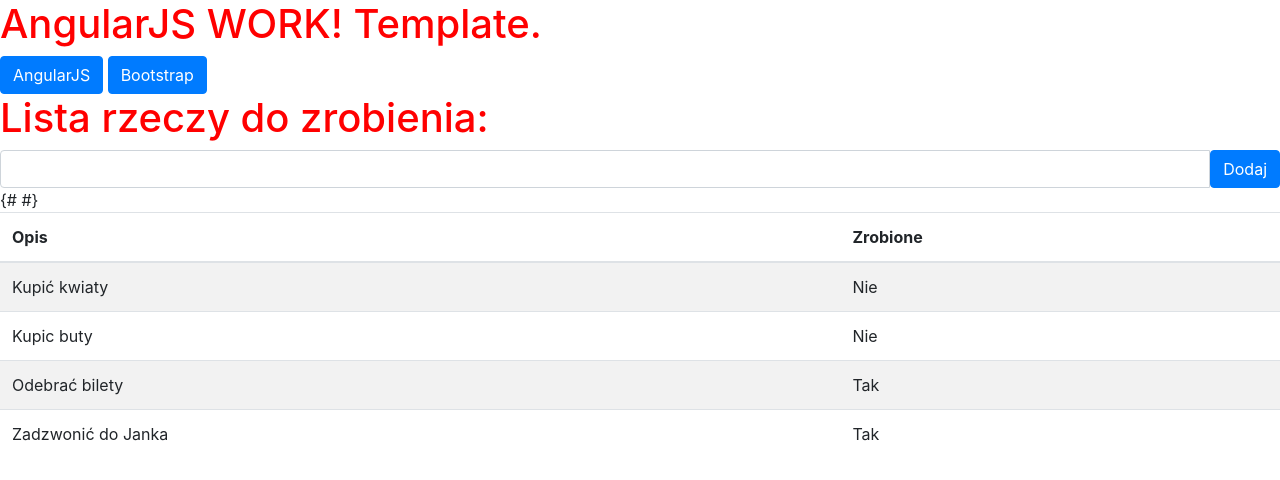
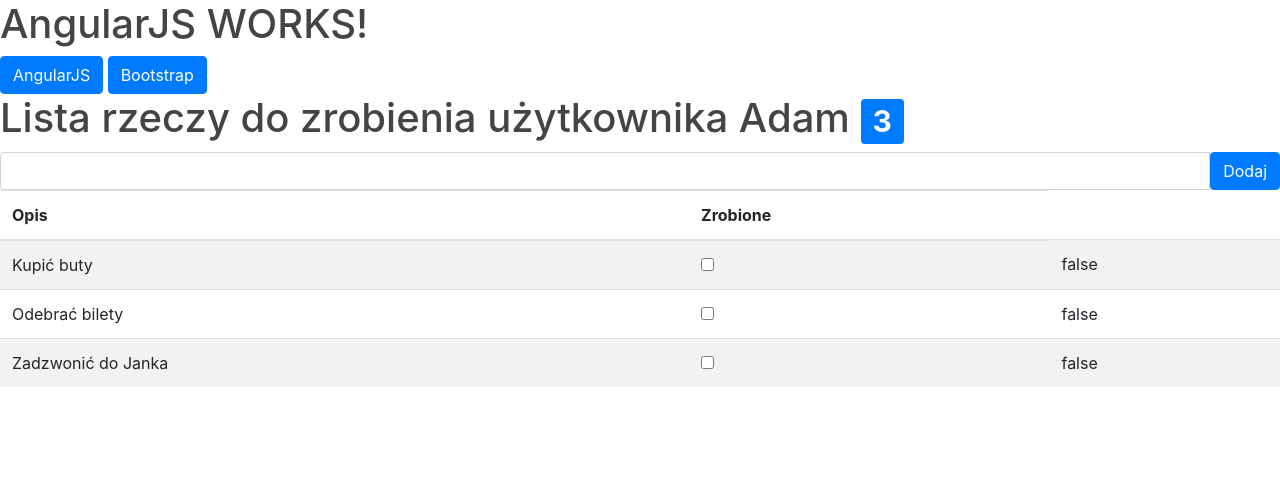
Before and after one commit to digitalsnuff/angularjs-tutorial, a website built with webpack: page src/todo.html in a window 1280 px wide. Built offline with nearby package versions, Linux system fonts and the light colour scheme; some packages are replaced by stand-ins of ours.

Commit message:
data binding

```diff
--- a/server.js
+++ b/server.js
@@ -1,4 +1,4 @@
 var connect = require("connect");
 var serveStatic = require("serve-static");
 
-connect().use(serveStatic("./dist")).listen(5000);
+connect().use(serveStatic("./src")).listen(5000);
--- a/src/scss/app.scss
+++ b/src/scss/app.scss
@@ -1,5 +1,5 @@
 body {
     h1 {
-        color: red;
+        color: #444;
     }
 }
--- a/src/todo.html
+++ b/src/todo.html
@@ -5,13 +5,17 @@
     <meta name="viewport" content="width=device-width, initial-scale=1.0" />
     <title>Todop List</title>
   </head>
-
-  <body>
-    <h1>AngularJS WORK! Template.</h1>
+  <body ng-controller="ToDoCtrl">
+    <h1>AngularJS WORKS!</h1>
     <div class="btn btn-primary">{{"AngularJS"}}</div>
     <div class="btn btn-primary">Bootstrap</div>
     <div class="page-header">
-      <h1>Lista rzeczy do zrobienia:</h1>
+      <h1>
+        Lista rzeczy do zrobienia użytkownika {{ todo.user }}
+        <span class="badge badge-primary" ng-hide="incompleteCount() === 0"
+          >{{todo.items.length}}</span
+        >
+      </h1>
     </div>
     <div class="panel">
       <div class="input-group">
@@ -27,24 +31,11 @@
           <th>Opis</th>
           <th>Zrobione</th>
           <tbody>
-            {#
-            <tr>
-              <td>Kupić kwiaty</td>
-              <td>Nie</td>
+            <tr ng-repeat="item in todo.items">
+              <td>{{item.action}}</td>
+              <td><input type="checkbox" ng-model="item.done" /></td>
+              <td>{{item.done}}</td>
             </tr>
-            <tr>
-              <td>Kupic buty</td>
-              <td>Nie</td>
-            </tr>
-            <tr>
-              <td>Odebrać bilety</td>
-              <td>Tak</td>
-            </tr>
-            <tr>
-              <td>Zadzwonić do Janka</td>
-              <td>Tak</td>
-            </tr>
-            #}
           </tbody>
         </tr>
       </thead>
--- a/src/todo.js
+++ b/src/todo.js
@@ -26,3 +26,15 @@
 }
 
 const todoApp = angular.module("todoApp", []);
+
+todoApp.controller("ToDoCtrl", ["$scope", function ($scope) {
+    $scope.todo = model;
+
+    $scope.incompleteCount = function () {
+        let count = 0;
+        angular.forEach($scope.todo.items, (item) => {
+            item.done ? null : count++
+        });
+        return count;
+    }
+}]);
```
